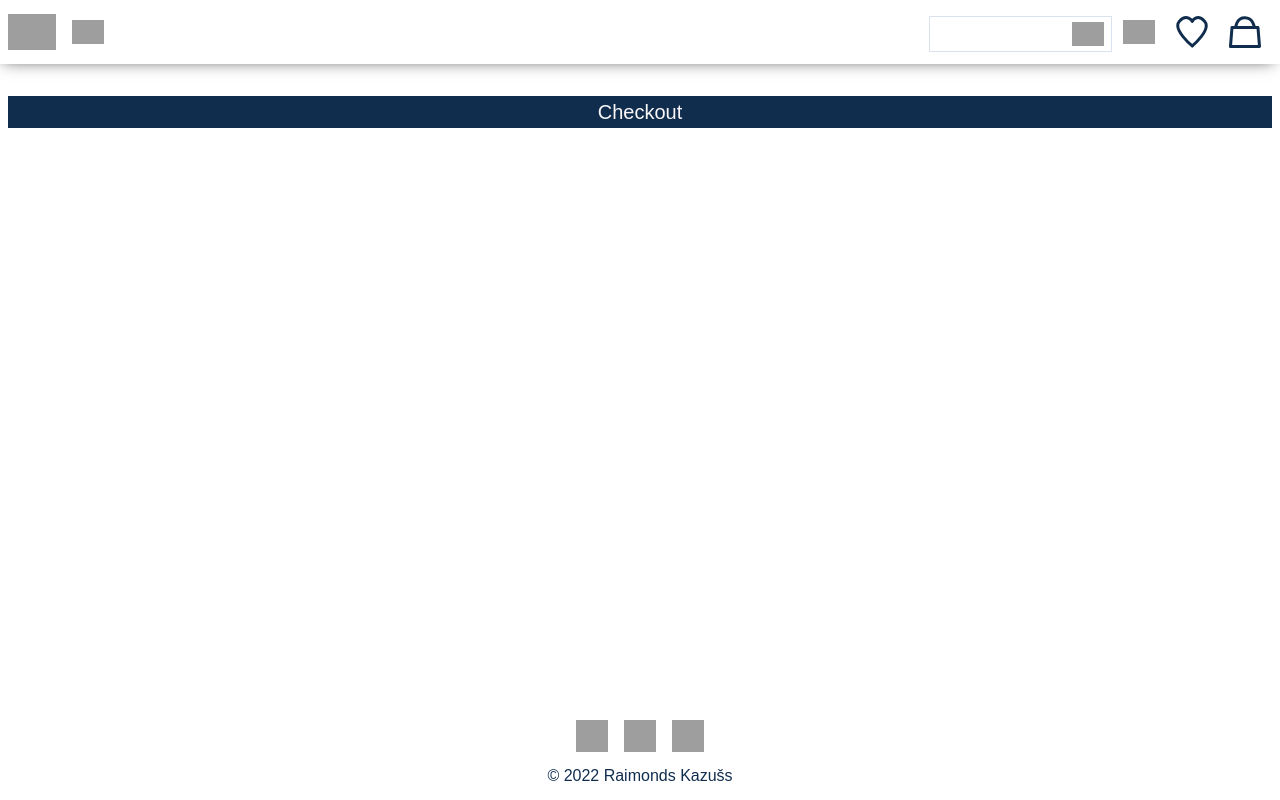
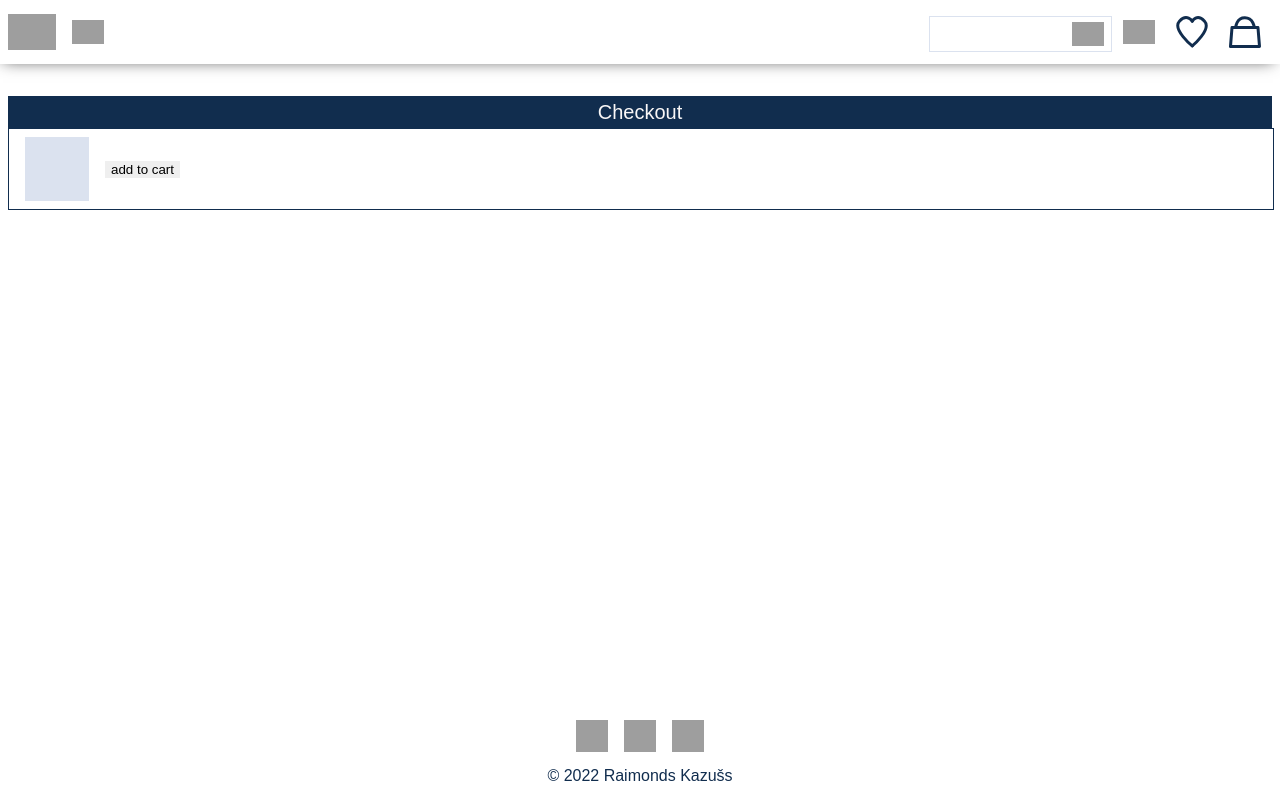
Before and after one commit to RaimondsKazuss/ecomm, a React (Create React App) app: page /cart in a window 1280 px wide. Built offline with nearby package versions, Linux system fonts and the light colour scheme; grey boxes are pictures that could not be loaded.

Commit message:
getting selected product in shopping cart

```diff
--- a/src/App.tsx
+++ b/src/App.tsx
@@ -32,7 +32,16 @@ const GlobalStyle = createGlobalStyle`
 const App: React.FC = () => {
   const [sideBarState, setSideBarState] = useState(false);
   const [value, setValue] = useState("");
-  const [cartValue, setCartValue] = useState("");
+  const [cartValue, setCartValue] = useState({
+    id: 0,
+    attributes: {
+      name: "",
+      description: "",
+      createdAt: "",
+      updatedAt: "",
+      publishedAt: "",
+    }
+  });
 
   const toggleSideBar = () => {
     setSideBarState(!sideBarState);
--- a/src/CartContext.ts
+++ b/src/CartContext.ts
@@ -1,8 +1,10 @@
 import { createContext } from "react";
+import { productDataType } from "./components/Product/Product";
+
 
 type CartContextType = {
-    cartValue: string | null,
-    setCartValue: (id: string) => void
+    cartValue: productDataType | null,
+    setCartValue: (product: productDataType) => void
 }
 
 const CartContext = createContext<CartContextType>({
--- a/src/components/Product/Product.tsx
+++ b/src/components/Product/Product.tsx
@@ -20,31 +20,31 @@ const ProductImage = styled.div`
   background: ${colors.lightBlue};
 `;
 
-const productDataExample = {
-  id: 9,
+export type productDataType = {
+  id: number;
   attributes: {
-    name: "product 8",
-    description:
-      "Chislic buffalo porchetta ham, venison ham hock hamburger doner. Alcatra ribeye corned beef pork chicken drumstick spare ribs swine filet mignon t-bone pancetta strip steak burgdoggen capicola.",
-    createdAt: "2022-05-16T13:54:27.878Z",
-    updatedAt: "2022-05-16T14:11:36.637Z",
-    publishedAt: "2022-05-16T14:08:14.270Z",
-  },
+    name: string;
+    description: string;
+    createdAt: string;
+    updatedAt: string;
+    publishedAt: string;
+  };
 };
-
-type productDataType = typeof productDataExample;
 
 const Product: React.FC<{ product: productDataType }> = ({ product }) => {
   const { setCartValue } = useContext(CartContext);
 
-  const clickHandler = (name: string) => {
-    setCartValue(name);
-    //navigate to product/:id page
+  const clickHandler = (product: productDataType) => {
+    setCartValue(product);
+    //TODO: navigate to product/:id page
   };
   return (
-    <StyledProduct onClick={() => clickHandler(product.attributes.name)}>
+    <StyledProduct>
       <ProductImage />
       <p>{product.attributes.name}</p>
+      <button type="button" onClick={() => clickHandler(product)}>
+        add to cart
+      </button>
     </StyledProduct>
   );
 };
--- a/src/pages/ShoppingCart/ShoppingCart.tsx
+++ b/src/pages/ShoppingCart/ShoppingCart.tsx
@@ -1,12 +1,17 @@
+import { useContext } from "react";
+import CartContext from "../../CartContext";
 import Product from "../../components/Product/Product";
 import ProductList from "../../components/ProductList/ProductList";
 import SubmitButton from "../../components/SubmitBtn/SubmitBtn";
 
 const ShoppingCart: React.FC = () => {
+  const { cartValue } = useContext(CartContext);
+
   return (
     <>
       <ProductList>
         <SubmitButton title="checkout" />
+        {cartValue && <Product product={cartValue} />}
       </ProductList>
     </>
   );
```
